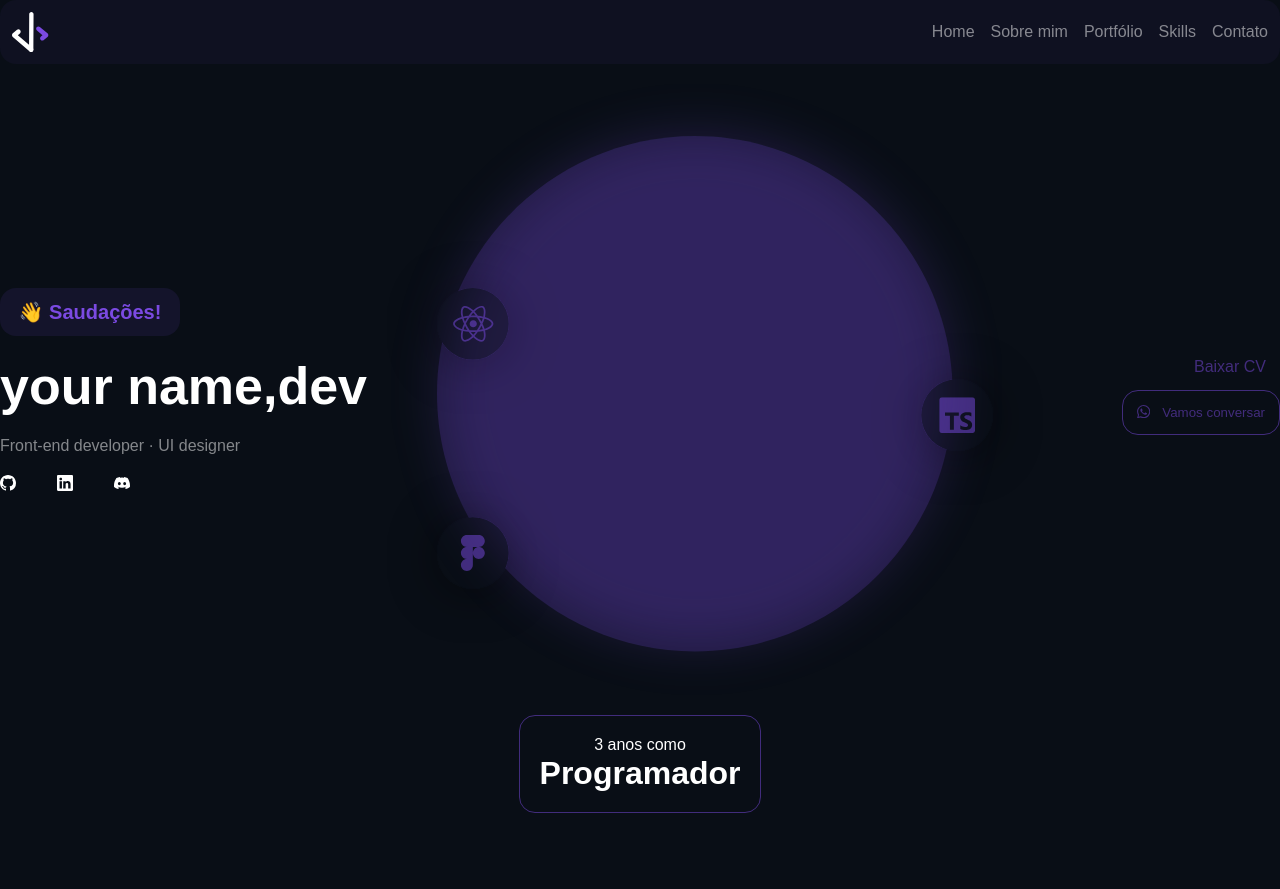
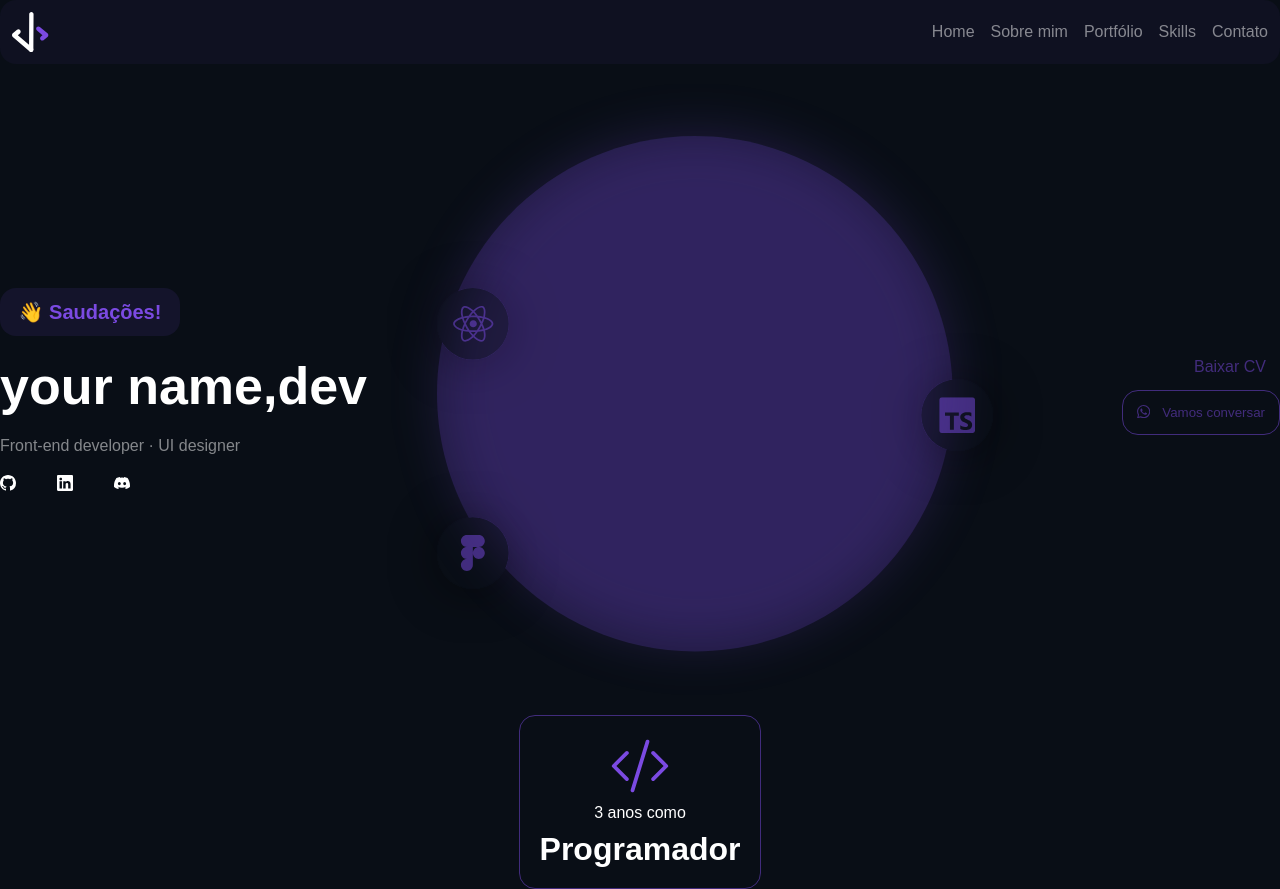
Before and after one commit to Augusto9237/portifolio-dev, a React (Vite) app: page / in a window 1280 px wide. Before the commit the page ends 813 px from the top, so only its background shows below. Built offline with nearby package versions, Linux system fonts and the light colour scheme.

Commit message:
2 files modified

```diff
--- a/src/sections/Experience/index.tsx
+++ b/src/sections/Experience/index.tsx
@@ -1,9 +1,11 @@
 import { Card, Content } from '../Experience/styles';
+import { BsCodeSlash } from 'react-icons/bs';
 
 export function Experience() {
   return (
     <Content>
       <Card>
+        <BsCodeSlash size={60} color="#7B4AE2" />
         <span>3 anos como</span>
         <strong>Programador</strong>
       </Card>
--- a/src/sections/Experience/styles.ts
+++ b/src/sections/Experience/styles.ts
@@ -14,6 +14,7 @@ export const Card = styled.div`
   border-radius: 16px;
   color: #FFFFFF;
   align-items: center;
+  gap: 8px;
 
   strong{
     font-weight: 700;
```
